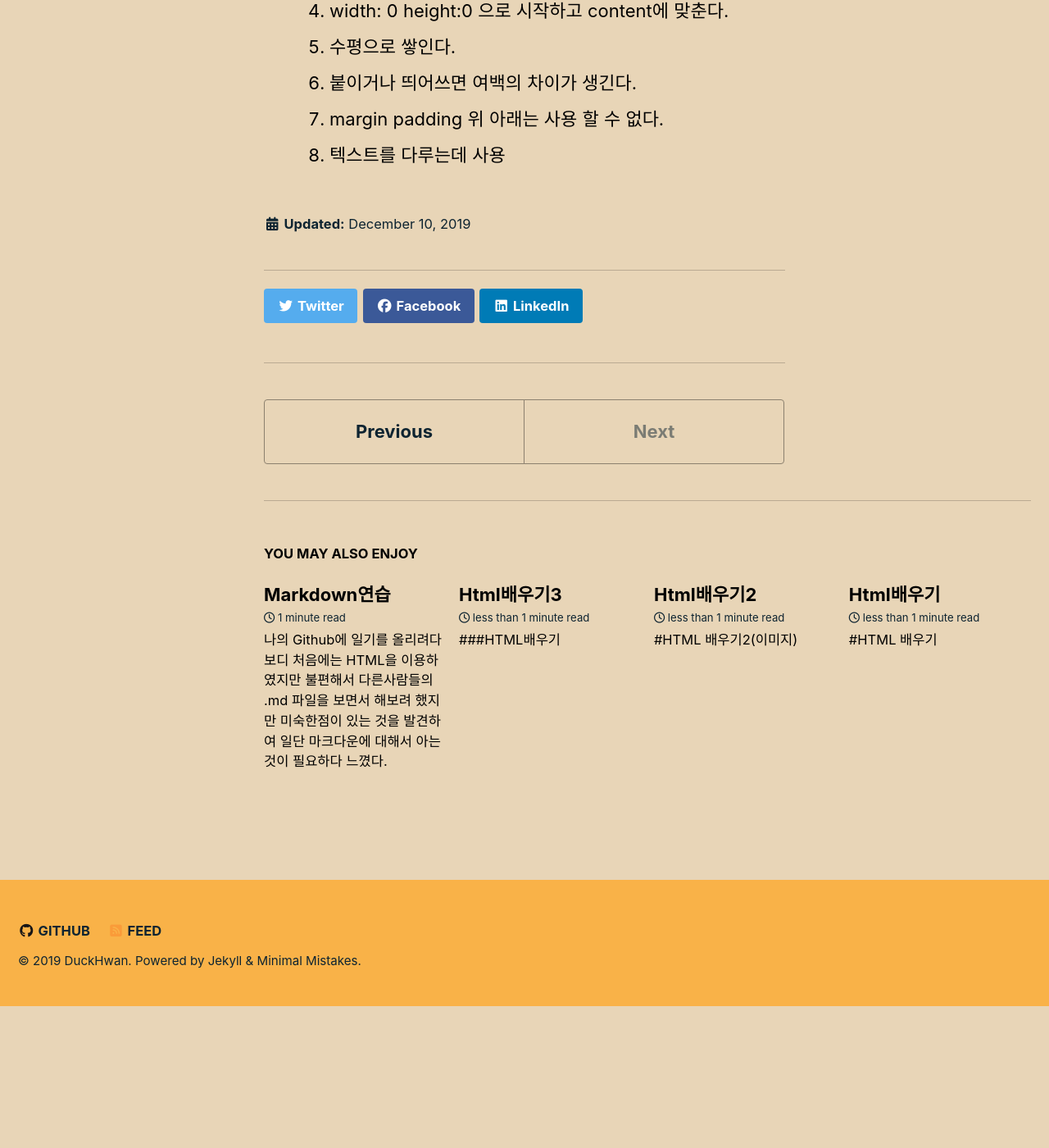
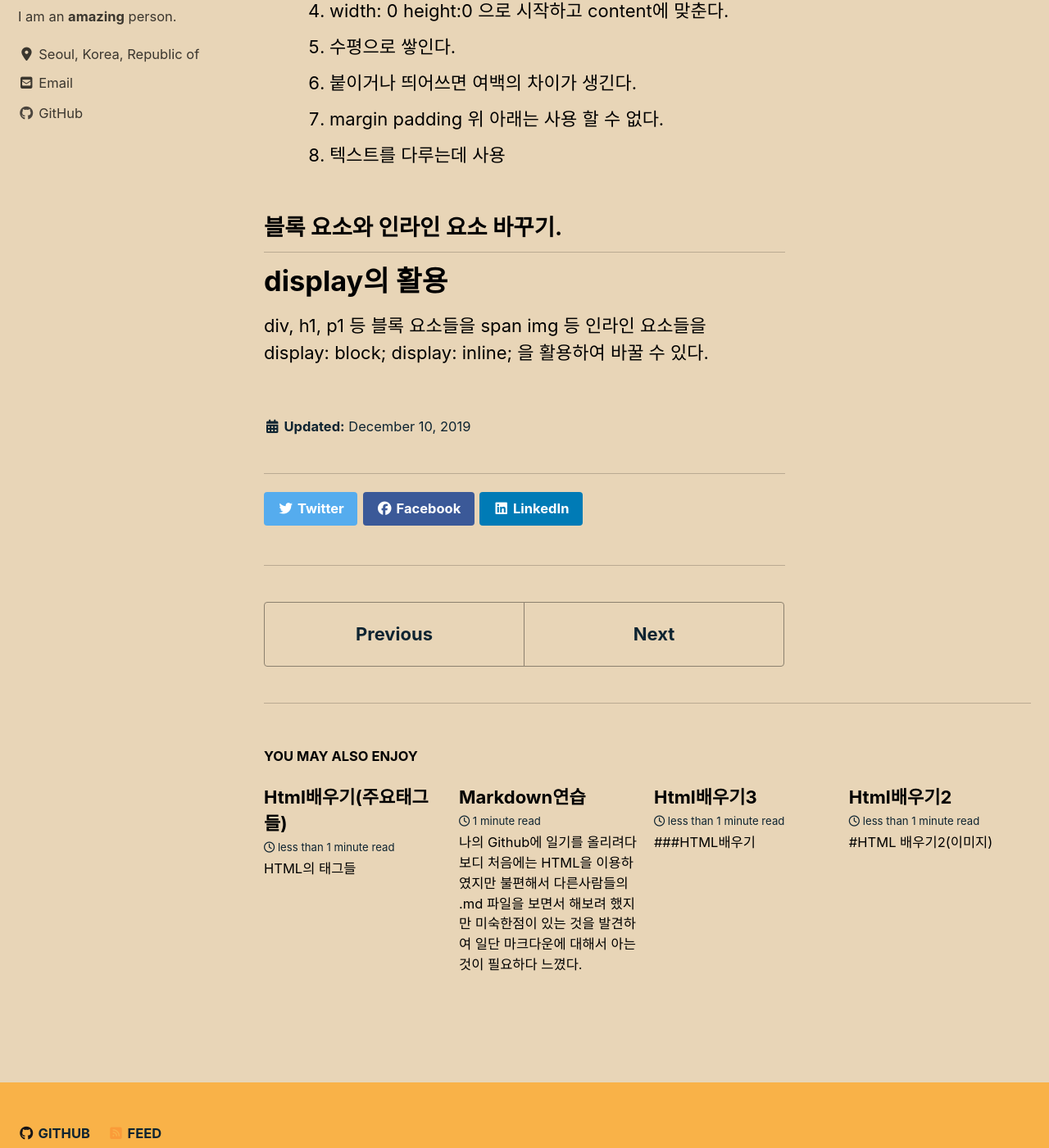
Before and after one commit to duckey-kim/duckey-kim.github.io, a Jekyll site: the page built from _posts/2019-12-10-HTML배우기(블록요소와 -인라인요소).md, in a window 1280 px wide and 1400 px high, scrolled down 846 px. Shown: the whole window at 82% size. Built offline with Jekyll 4.4.1, drawn with Linux system fonts in a browser that asks for light colours; cached includes are drawn as plain includes; nearby versions of some CDN libraries; before the commit the page ends 2073 px from its top, so only the background shows below that.

```diff
--- a/_posts/2019-12-10-HTML배우기(블록요소와 -인라인요소).md
+++ b/_posts/2019-12-10-HTML배우기(블록요소와 -인라인요소).md
@@ -20,3 +20,11 @@
     6. 붙이거나 띄어쓰면 여백의 차이가 생긴다.
     7. margin padding 위 아래는 사용 할 수 없다.
     8. 텍스트를 다루는데 사용
+
+
+## 블록 요소와 인라인 요소 바꾸기.
+
+# display의 활용
+
+div, h1, p1 등 블록 요소들을 span img 등 인라인 요소들을
+display: block;  display: inline; 을 활용하여 바꿀 수 있다.
```
Also changed, not shown: _posts/2019-12-10-HTML배우기(주요태그들).md (added, +22 -0 lines).
